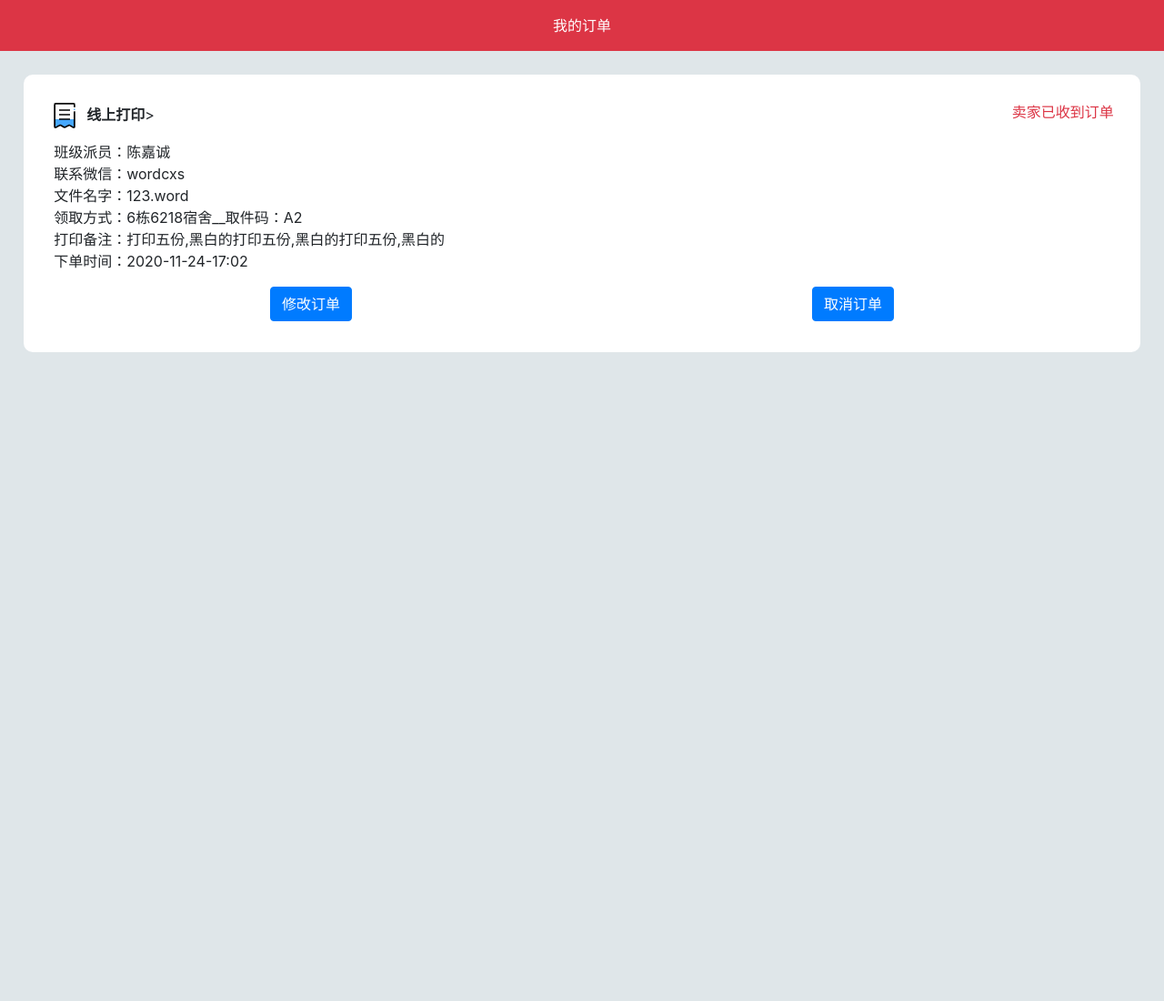
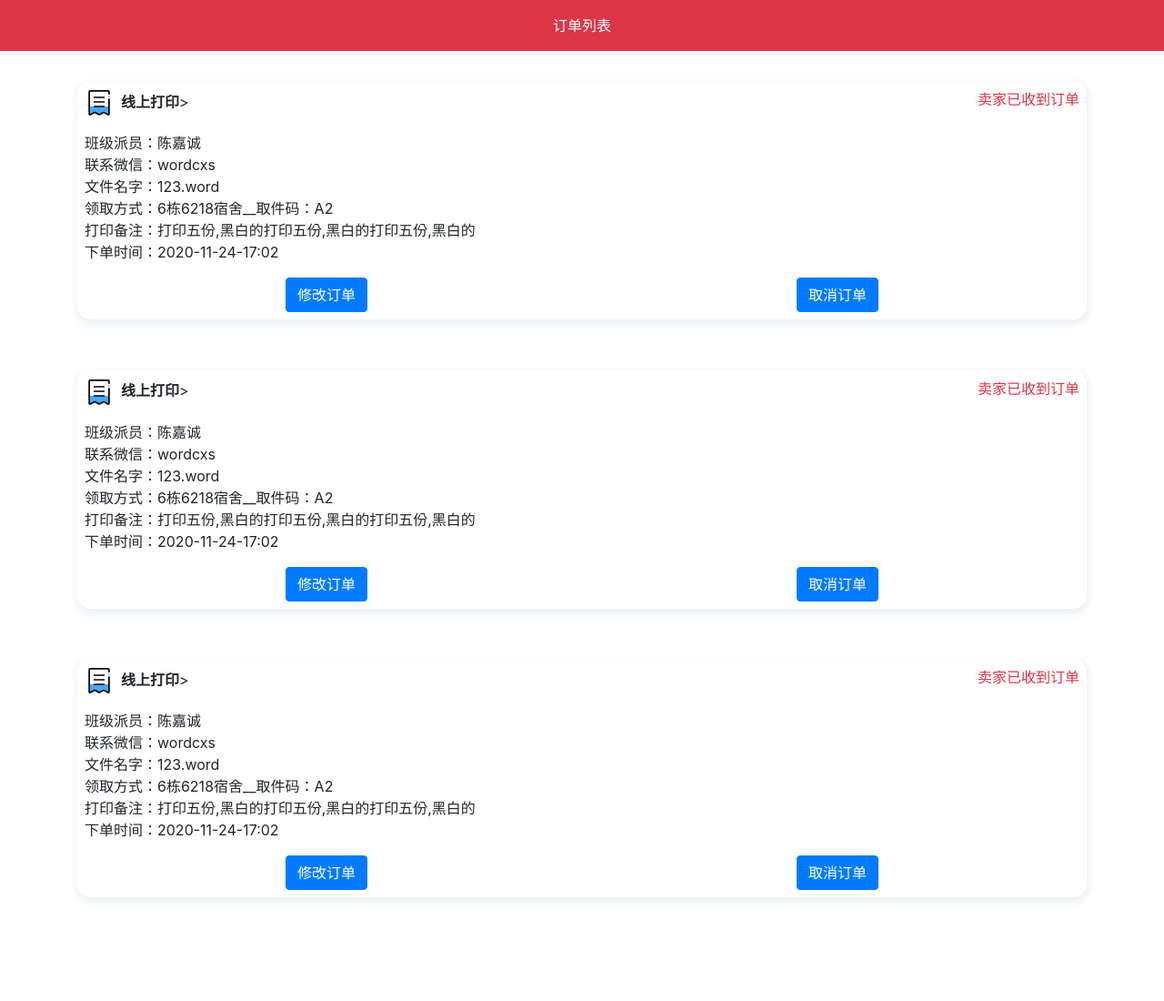
Before and after one commit to guyinxdxn/guyinxdxn.github.io, a plain HTML site: page print_html/print_list.html in a window 1280 px wide. Shown: the whole page at 91% size. Before the commit the page ends 800 px from the top, so only its background shows below. Drawn offline with nearby package versions, Linux system fonts and the light colour scheme.

Commit message:
new flies

```diff
--- a/css/index.css
+++ b/css/index.css
@@ -13,9 +13,19 @@ ul,ol{
 
 
 /************通用样式-end**********/
-
+	/* 我的资料,订单列表样式 */
+		.order_list{
+				background: #FFFFFF;
+				border-radius: 15px;
+				box-shadow: 1px 3px 6px 3px rgb(232, 236, 241,0.7);
+				margin-top: 3%;
+				margin-bottom: 5%;
+				}
 	/* 底部固定栏Bottom_Bar */
-
+		.Bottom_Bar_div{
+			width:100%;
+			height: 58px;
+		}
   		#Bottom_Bar{
 			z-index: 99;
   			height: 58px;
--- a/print_html/print_list.html
+++ b/print_html/print_list.html
@@ -9,18 +9,7 @@
     <link rel="stylesheet" href="https://cdn.jsdelivr.net/npm/bootstrap@4.5.0/dist/css/bootstrap.min.css" integrity="sha384-9aIt2nRpC12Uk9gS9baDl411NQApFmC26EwAOH8WgZl5MYYxFfc+NcPb1dKGj7Sk" crossorigin="anonymous">
 
     <title>订单列表</title>
-	<style>
-		body{
-			background-color: #dfe6e9;
-		}
-		/* 订单类列表 */
-		.order_list{
-			margin: 2%;
-			padding: 2%;
-			background: #FFFFFF;
-			border-radius: 10px;
-			}
-	</style>
+
   </head>
   <body>
 	  <!-- 取消订单确认弹框 -->
@@ -41,9 +30,12 @@
 		<!-- 取消订单确认弹框--end -->
 
 	<!-- 订单列表模板 -->
-  <div class=" text-center bg-danger text-white p-3">我的订单</div>
+		<!-- 固定头 -->
+	<div class=" text-center bg-danger text-white p-3">订单列表</div>
+		<!-- 模板内容 -->
+	<div class="container">
 		<div class="order_list">
-		<div class=" row justify-content-center  p-1">
+			<div class=" row justify-content-center p-2 ">
 				<span class="col-6 "><img src="../img/Bottom_Bar/dd.png"/><a class="pl-2 font-weight-normal"><b>线上打印</b>></a></span>
 				<span class="col-6 text-danger text-right">卖家已收到订单</span>
 			</div>
@@ -60,9 +52,54 @@
 				<button class="btn btn-primary  class="btn btn-primary" data-toggle="modal" data-target="#exampleModal">取消订单</button>
 			</div>
 		</div>
+	</div>
+	<!-- 模板内容 -->
+	<div class="container">
+		<div class="order_list">
+			<div class=" row justify-content-center p-2 ">
+				<span class="col-6 "><img src="../img/Bottom_Bar/dd.png"/><a class="pl-2 font-weight-normal"><b>线上打印</b>></a></span>
+				<span class="col-6 text-danger text-right">卖家已收到订单</span>
+			</div>
+			<div class=" row justify-content-center p-2">
+				<span class="col-12 ">班级派员：<a>陈嘉诚</a></span>
+				<span class="col-12 ">联系微信：<a>wordcxs</a></span>
+				<span class="col-12 ">文件名字：<a>123.word</a></span>
+				<span class="col-12 ">领取方式：<a>6栋6218宿舍__取件码：A2</a></span>
+				<span class="col-12 ">打印备注：<a>打印五份,黑白的打印五份,黑白的打印五份,黑白的</a></span>
+				<span class="col-12 ">下单时间：<a>2020-11-24-17:02</a></span>
+			</div>
+			<div class="row p-2 justify-content-around">
+				<button class="btn btn-primary">修改订单</button>
+				<button class="btn btn-primary  class="btn btn-primary" data-toggle="modal" data-target="#exampleModal">取消订单</button>
+			</div>
+		</div>
+	</div>
+	<!-- 模板内容 -->
+	<div class="container">
+		<div class="order_list">
+			<div class=" row justify-content-center p-2 ">
+				<span class="col-6 "><img src="../img/Bottom_Bar/dd.png"/><a class="pl-2 font-weight-normal"><b>线上打印</b>></a></span>
+				<span class="col-6 text-danger text-right">卖家已收到订单</span>
+			</div>
+			<div class=" row justify-content-center p-2">
+				<span class="col-12 ">班级派员：<a>陈嘉诚</a></span>
+				<span class="col-12 ">联系微信：<a>wordcxs</a></span>
+				<span class="col-12 ">文件名字：<a>123.word</a></span>
+				<span class="col-12 ">领取方式：<a>6栋6218宿舍__取件码：A2</a></span>
+				<span class="col-12 ">打印备注：<a>打印五份,黑白的打印五份,黑白的打印五份,黑白的</a></span>
+				<span class="col-12 ">下单时间：<a>2020-11-24-17:02</a></span>
+			</div>
+			<div class="row p-2 justify-content-around">
+				<button class="btn btn-primary">修改订单</button>
+				<button class="btn btn-primary  class="btn btn-primary" data-toggle="modal" data-target="#exampleModal">取消订单</button>
+			</div>
+		</div>
+	</div>
+		<!-- Bottom_Bar—_div垫子 -->
+	<div class="Bottom_Bar_div"></div>
+	<!-- 订单列表模板 end-->
 
 
-	<!-- 订单列表模板 end-->
 
 	<div id="Bottom_Bar" class="shadow-lg">
 			<nav class="row justify-content-around p-0">
@@ -83,6 +120,7 @@
 
 
 
+
     <!-- Optional JavaScript -->
     <!-- jQuery first, then Popper.js, then Bootstrap JS -->
     <script src="https://cdn.jsdelivr.net/npm/jquery@3.5.1/dist/jquery.slim.min.js" integrity="sha384-DfXdz2htPH0lsSSs5nCTpuj/zy4C+OGpamoFVy38MVBnE+IbbVYUew+OrCXaRkfj" crossorigin="anonymous"></script>
```
Also changed, not shown: print_html/my_data.html (+6 -14 lines), print_html/print_order.html (+1 -1 lines). Lines whose indentation alone changed are shown as unchanged.
